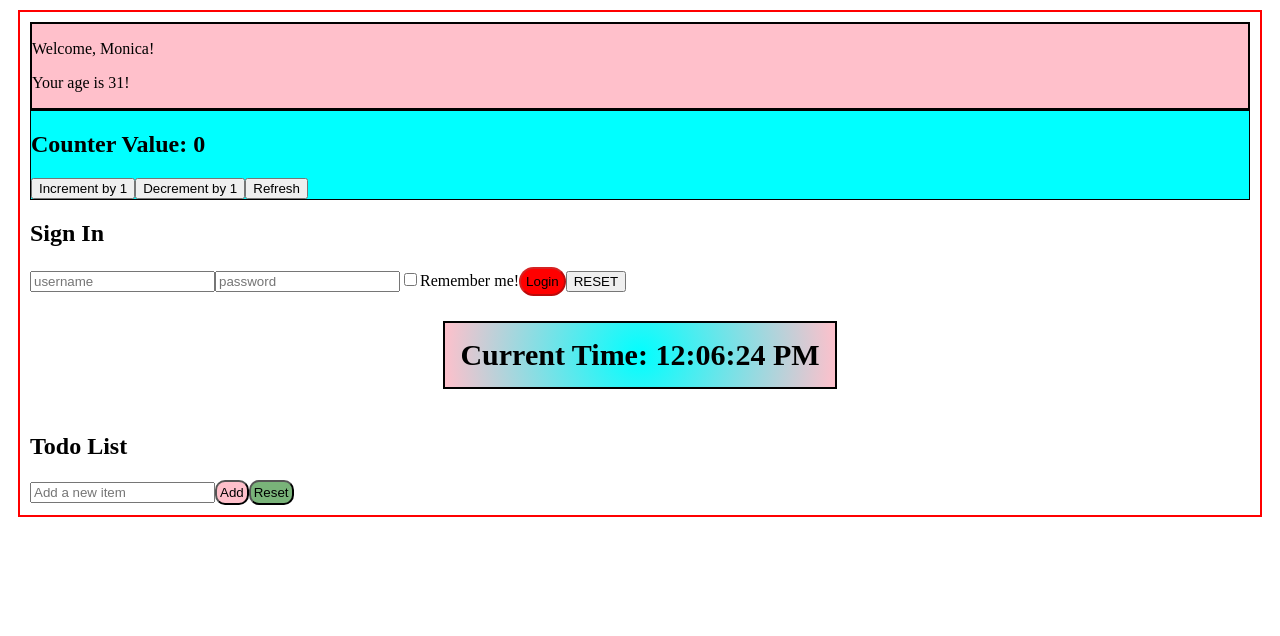
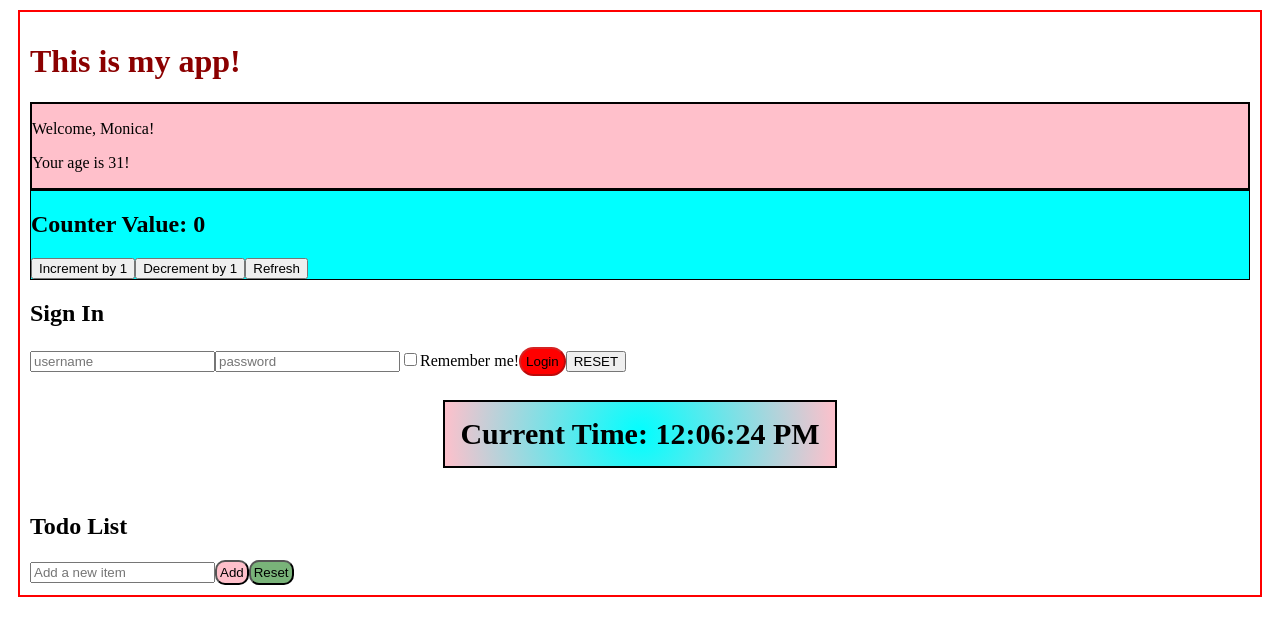
Before and after one commit to monica-lucaci/develhope-react, a React (Vite) app in the folder my-app/: page / in a window 1280 px wide. Shown: the top 636 px of the page. Built offline with nearby package versions, Linux system fonts and the light colour scheme.

Commit message:
container title added

```diff
--- a/my-app/src/App.jsx
+++ b/my-app/src/App.jsx
@@ -10,7 +10,7 @@ const App = () => {
     console.log("Login data:", formData);
   };
   return (
-    <Container>
+    <Container title={<h1 style={{ color: "#8B0000" }}>This is my app!</h1>}>
       <Welcome name="Monica" />
       <Counter initialValue={0} incrementAmount={1} decrementAmount={1} />
       <Login onLogin={handleLogin} />
--- a/my-app/src/Container.css
+++ b/my-app/src/Container.css
@@ -1,6 +1,6 @@
-.custom-container {
-    background-color: white;
-    border: 2px solid red;
-    padding: 10px;
-    margin: 10px;
-  }
+.container {
+  background-color: white;
+  border: 2px solid red;
+  padding: 10px;
+  margin: 10px;
+}
--- a/my-app/src/Container.jsx
+++ b/my-app/src/Container.jsx
@@ -1,9 +1,10 @@
-import './Container.css';
+import "./Container.css";
 
-const Container = ({ children }) => {
+const Container = ({ title, children }) => {
   return (
-    <div className="custom-container">
-      {children}
+    <div className="container">
+      <div className="container-title">{title}</div>
+      <div className="container-content">{children}</div>
     </div>
   );
 };
```
